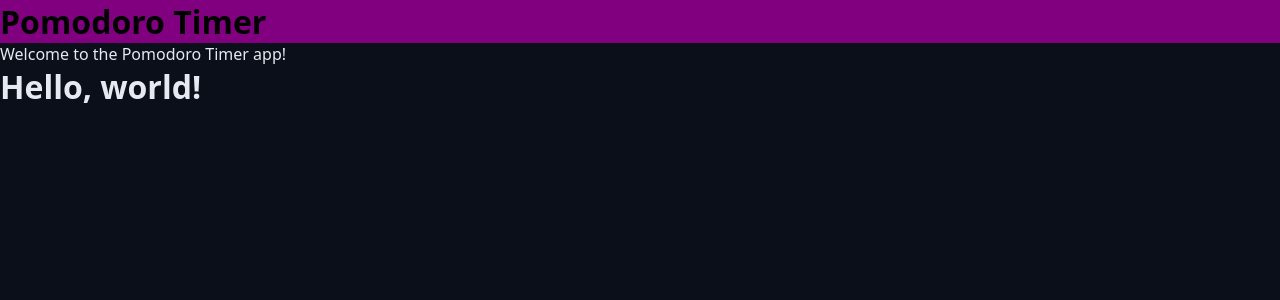
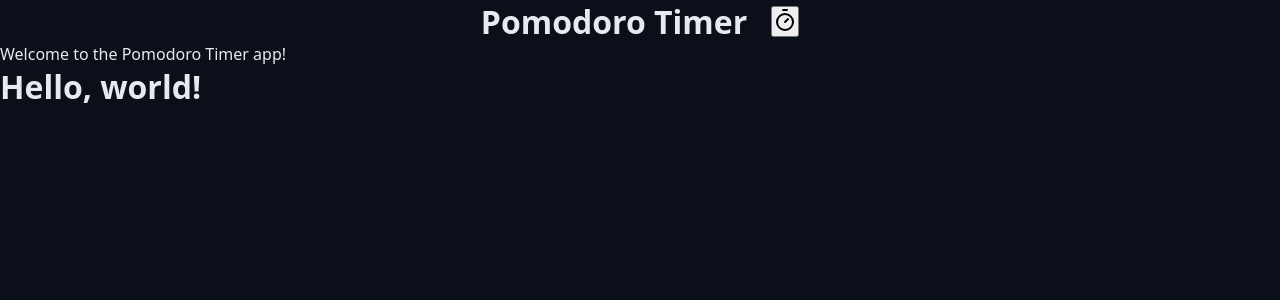
Before and after one commit to felipeloche/chronos-pomodoro, a React (Vite) app: page / in a window 1280 px wide. Shown: the top 300 px of the page. Built offline with nearby package versions, Linux system fonts and the light colour scheme.

Commit message:
Aula 18 - Componente Heading

```diff
--- a/package.json
+++ b/package.json
@@ -10,6 +10,7 @@
     "preview": "vite preview"
   },
   "dependencies": {
+    "lucide-react": "^0.577.0",
     "react": "^19.2.0",
     "react-dom": "^19.2.0"
   },
--- a/src/App.tsx
+++ b/src/App.tsx
@@ -2,13 +2,17 @@
 
 import './styles/theme.css'
 import './styles/global.css'
+import { TimerIcon } from 'lucide-react';
 
 export function App() {
 
     return (
     <>
-        <Heading attr={123} attr2='string'>
+        <Heading>
             Pomodoro Timer
+            <button>
+                <TimerIcon/>
+            </button>
         </Heading>
         <p>Welcome to the Pomodoro Timer app!</p>
     </>
--- a/src/components/Heading.module.css
+++ b/src/components/Heading.module.css
@@ -1,4 +1,6 @@
 .heading {
-    background: purple;
-    color: black;
+  display: flex;
+  align-items: center;
+  justify-content: center;
+  gap: 2.4rem;
 }
--- a/src/components/Heading.tsx
+++ b/src/components/Heading.tsx
@@ -1,5 +1,10 @@
+import type React from 'react';
 import styles from './Heading.module.css'
 
-export function Heading(props) {
-    return <h1 className={styles.heading}>{props.children}</h1>
+type HeadingProps = {
+    children: React.ReactNode;
 }
+
+export function Heading({ children }: HeadingProps) {
+    return <h1 className={styles.heading}>{children}</h1>
+}
```
Also changed, not shown: 1 other file (tests, documents, lock files or other folders).
